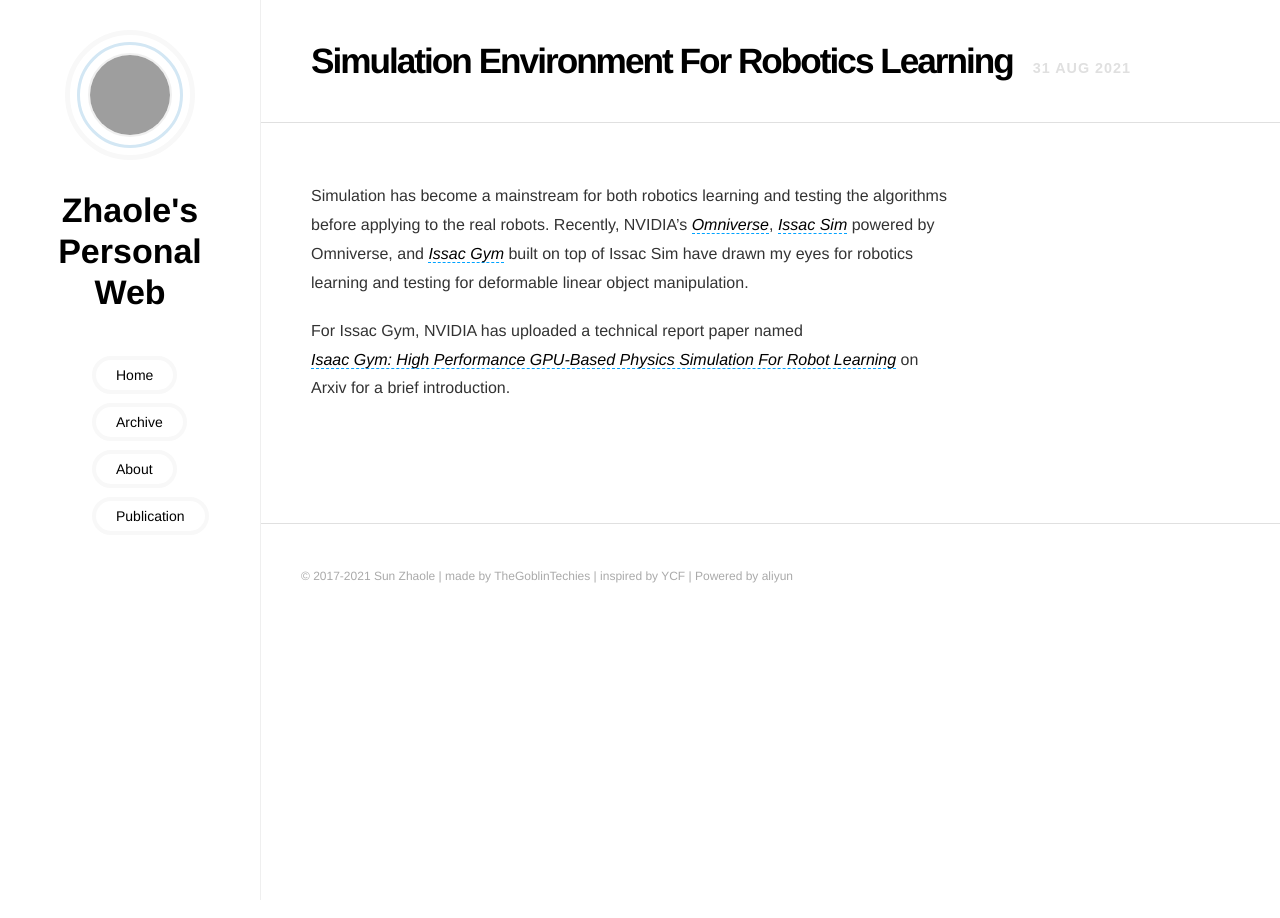
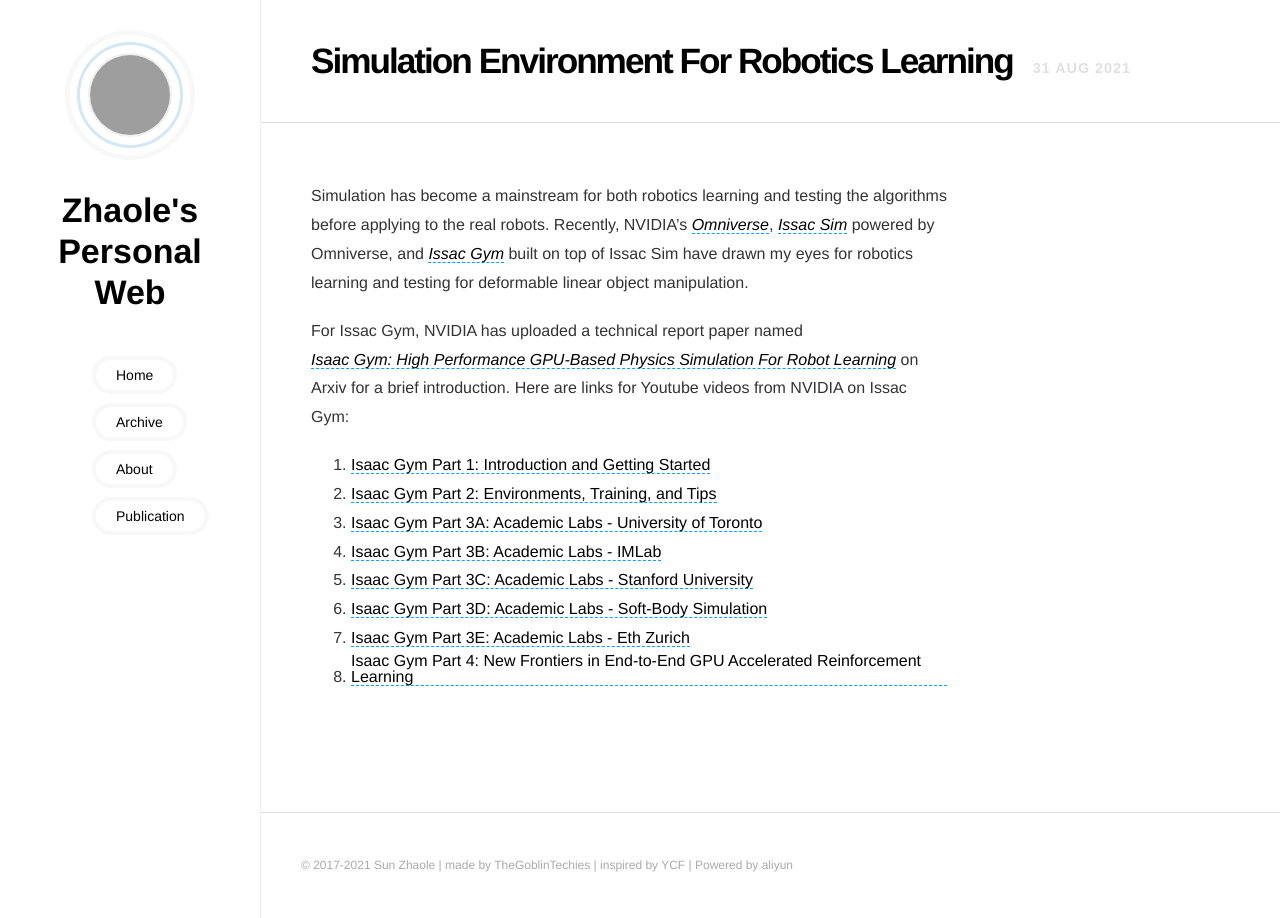
Before and after one commit to TheGoblinTechies/thegoblintechies.github.io, a Jekyll site: the page built from _posts/2021-08-31-Simulation-Environment-for-robotics-learning.md, in a window 1280 px wide. Built offline with Jekyll 4.4.1, drawn with Linux system fonts in a browser that asks for light colours; grey boxes are pictures that could not be loaded.

Commit message:
Update video links for Issac Gym

```diff
--- a/_posts/2021-08-31-Simulation-Environment-for-robotics-learning.md
+++ b/_posts/2021-08-31-Simulation-Environment-for-robotics-learning.md
@@ -4,4 +4,13 @@ layout: post
 
 Simulation has become a mainstream for both robotics learning and testing the algorithms before applying to the real robots. Recently, NVIDIA's [*Omniverse*](https://developer.nvidia.com/nvidia-omniverse-platform), [*Issac Sim*](https://developer.nvidia.com/isaac-sim) powered by Omniverse, and [*Issac Gym*](https://developer.nvidia.com/isaac-gym) built on top of Issac Sim have drawn my eyes for robotics learning and testing for deformable linear object manipulation.
 
-For Issac Gym, NVIDIA has uploaded a technical report paper named [*Isaac Gym: High Performance GPU-Based Physics Simulation For Robot Learning*](https://arxiv.org/abs/1810.05762) on Arxiv for a brief introduction.
+For Issac Gym, NVIDIA has uploaded a technical report paper named [*Isaac Gym: High Performance GPU-Based Physics Simulation For Robot Learning*](https://arxiv.org/abs/1810.05762) on Arxiv for a brief introduction. Here are links for Youtube videos from NVIDIA on Issac Gym:
+
+1. [Isaac Gym Part 1: Introduction and Getting Started](https://www.youtube.com/watch?v=nleDq-oJjGk)
+2. [Isaac Gym Part 2: Environments, Training, and Tips](https://www.youtube.com/watch?v=1RSugmJ4_gs)
+3. [Isaac Gym Part 3A: Academic Labs - University of Toronto](https://www.youtube.com/watch?v=nXM5_mwUFOI)
+4. [Isaac Gym Part 3B: Academic Labs - IMLab](https://www.youtube.com/watch?v=VrTVUpDM7K8&t=914s)
+5. [Isaac Gym Part 3C: Academic Labs - Stanford University](https://www.youtube.com/watch?v=RhjRrUK2abs)
+6. [Isaac Gym Part 3D: Academic Labs - Soft-Body Simulation](https://www.youtube.com/watch?v=i4fGVc6lImo&t=774s)
+7. [Isaac Gym Part 3E: Academic Labs - Eth Zurich](https://www.youtube.com/watch?v=Afi17BnSuBM)
+8. [Isaac Gym Part 4: New Frontiers in End-to-End GPU Accelerated Reinforcement Learning](https://www.youtube.com/watch?v=WhaybakLTXE&t=903s)
```
